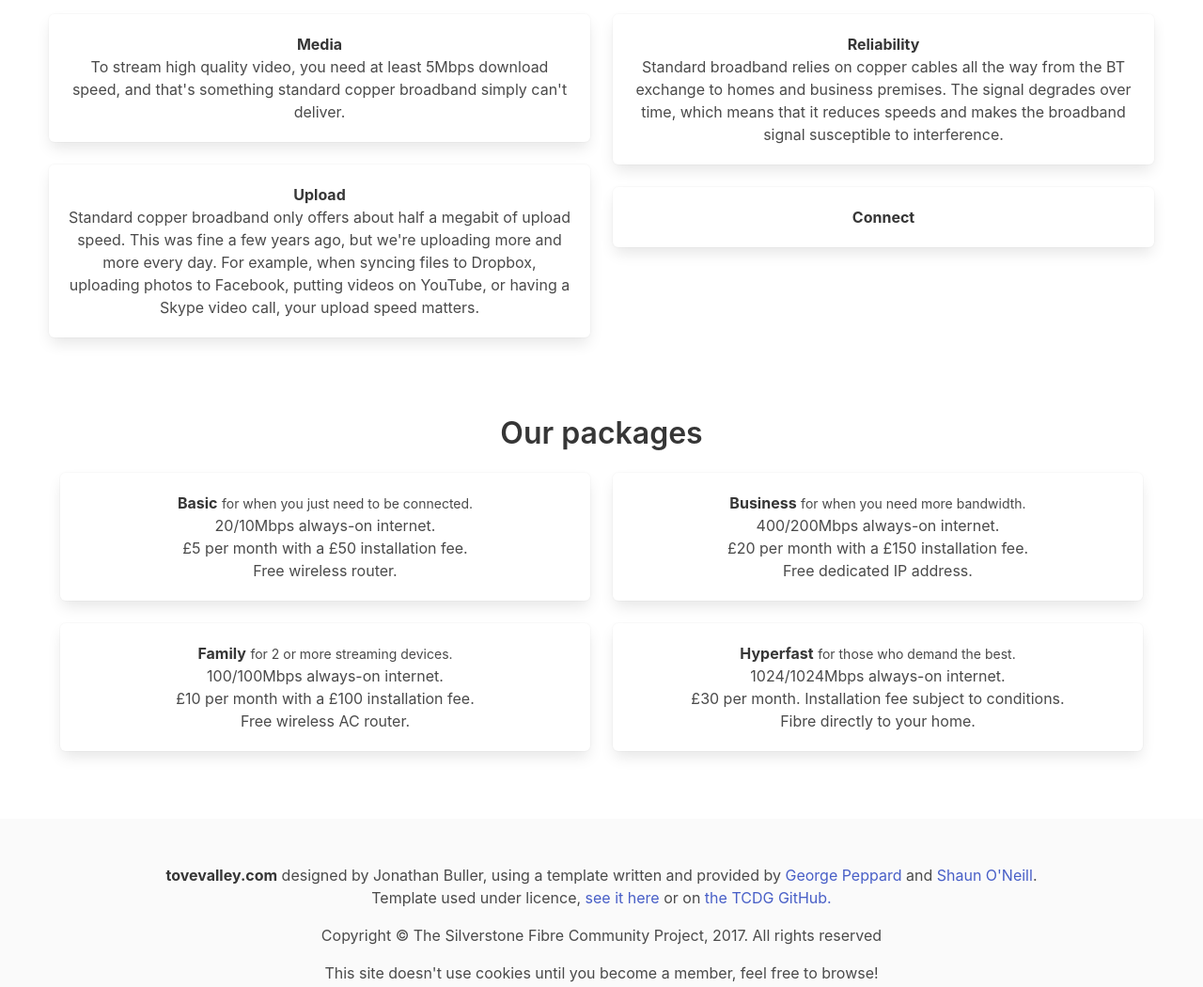
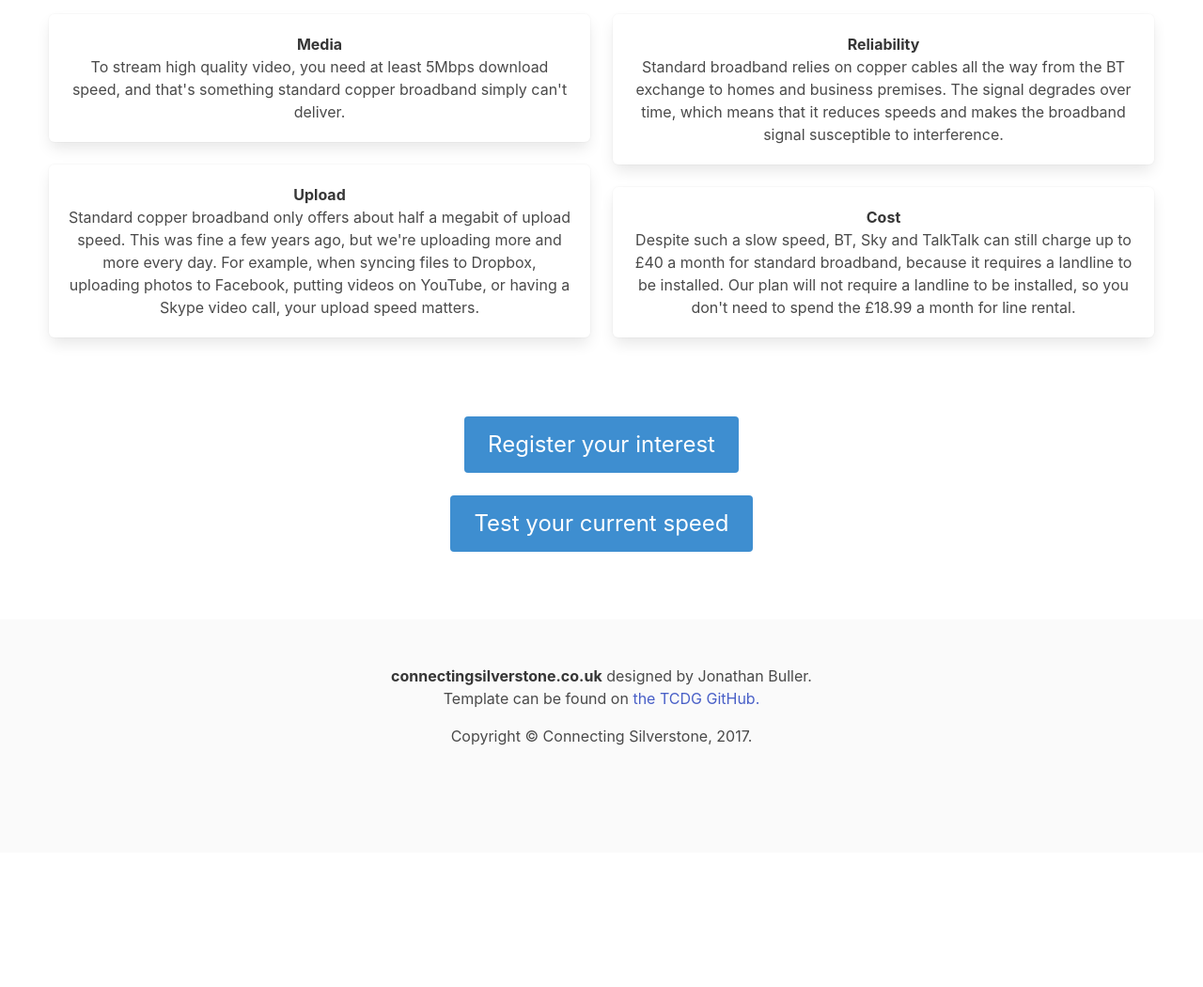
Before and after one commit to connectingsilverstone/connectingsilverstone.github.io, a plain HTML site: page index.html in a window 1280 px wide. Shown: the part 600-1650 px from the top of the page at 94% size. After the commit the page ends 1507 px from the top, so only its background shows below. Drawn offline with nearby package versions, Linux system fonts and the light colour scheme.

Commit message:
Updated with register form and speedtest.

```diff
--- a/index.html
+++ b/index.html
@@ -32,8 +32,11 @@
                         <a class="nav-item is-active" href="/">
                             Home
                         </a>
-                        <a class="nav-item" href="/coverage.html">
-                            Coverage
+                        <a class="nav-item" href="/interest.html">
+                            Register your interest
+                        </a>
+                        <a class="nav-item" href="/speedtest.html">
+                            Speed test
                         </a>
                     </div>
                 </div>
@@ -113,9 +116,9 @@
                         <div class="media-content">
                             <div class="content">
                                 <p>
-                                    <strong>Connect</strong>
+                                    <strong>Cost</strong>
                                     <br>
-
+                                    Despite such a slow speed, BT, Sky and TalkTalk can still charge up to £40 a month for standard broadband, because it requires a landline to be installed. Our plan will not require a landline to be installed, so you don't need to spend the £18.99 a month for line rental.
                                 </p>
                             </div>
                         </div>
@@ -124,102 +127,29 @@
             </div>
         </div>
     </section>
-         <section class="section">
+
+    <section class="section">
         <div class="container has-text-centered">
-            <div class="header">
-                <h1 class="title">
-                    <strong>Our packages</strong>
-                </h1>
-        <div class="columns">
-                <div class="column">
-                    <div class="box">
-                        <article class="media">
-                            <div class="media-content">
-                                <div class="content">
-                                    <p>
-                                        <strong>Basic</strong> <small>for when you just need to be connected.</small>
-                                    <br>
-                                   20/10Mbps always-on internet.
-                                    <br>
-                                    £5 per month with a £50 installation fee.
-                                    <br>
-                                    Free wireless router.
-                                    <br>
-                                    </p>
-                                </div>
-                            </div>
-                        </article>
-                    </div>
-                    <div class="box">
-                        <article class="media">
-                            <div class="media-content">
-                                <div class="content">
-                                    <p>
-                                    <strong>Family</strong> <small>for 2 or more streaming devices.</small>
-                                    <br>
-                                    100/100Mbps always-on internet.
-                                    <br>
-                                    £10 per month with a £100 installation fee.
-                                    <br>
-                                    Free wireless AC router.
-                                    <br>
-                                    </p>
-                                </div>
-                            </div>
-                        </article>
-                    </div>
-                </div>
-                <div class="column">
-                    <div class="box">
-                        <article class="media">
-                            <div class="media-content">
-                                <div class="content">
-                                    <p>
-                                        <strong>Business</strong> <small>for when you need more bandwidth.</small>
-                                    <br>
-                                    400/200Mbps always-on internet.
-                                    <br>
-                                    £20 per month with a £150 installation fee.
-                                    <br>
-                                    Free dedicated IP address.
-                                    <br>
-                                    </p>
-                                </div>
-                            </div>
-                        </article>
-                    </div>
-                    <div class="box">
-                        <article class="media">
-                            <div class="media-content">
-                                <div class="content">
-                                    <p>
-                                        <strong>Hyperfast</strong> <small>for those who demand the best.</small>
-                                    <br>
-                                    1024/1024Mbps always-on internet.
-                                    <br>
-                                    £30 per month. Installation fee subject to conditions.
-                                    <br>
-                                    Fibre directly to your home.
-                                    <br>
-                                    </p>
-                                </div>
-                            </div>
-                        </article>
-                    </div>
-                </div>
-            </div>
+            <div class="block">
+                <a href="register.html" class="button is-info button is-large">Register your interest</a>
+                <br>
+                <br>
+                <a href="speedtest.html" class="button is-info button is-large">Test your current speed</a>
         </div>
+
     </section>
+
 
             <br>
     <footer class="footer">
         <div class="container">
             <div class="content has-text-centered">
                 <p>
-                    <strong>tovevalley.com</strong> designed by Jonathan Buller, using a template written and  provided by <a href="http://inventor02.me">George Peppard</a> and <a href="https://www.shaunoneill.com">Shaun O'Neill</a>.<br> Template used under licence,  <a href="https://github.com/BonkTF/bonktf.github.io/blob/master/LICENCE">see it here</a> or on  <a href="https://github.com/tcdg/collectivedev.com">the TCDG GitHub.</a>
+                    <strong>connectingsilverstone.co.uk</strong> designed by Jonathan Buller.
+                    <br>
+                    Template can be found on <a href="https://github.com/tcdg/collectivedev.com">the TCDG GitHub.</a>
 					<br>
-                    <p>Copyright &copy; The Silverstone Fibre Community Project, 2017. All rights reserved</p>
-					<p> This site doesn't use cookies until you become a member, feel free to browse! </p>
+                <p>Copyright &copy; Connecting Silverstone, 2017.</p>
                 </p>
             </div>
         </div>
--- /dev/null
+++ b/register.html
@@ -0,0 +1,87 @@
+<!DOCTYPE html>
+<html>
+<head>
+    <title>connecting silverstone</title>
+
+    <link rel="stylesheet" href="https://cdnjs.cloudflare.com/ajax/libs/bulma/0.2.3/css/bulma.min.css">
+    <link rel="stylesheet" href="https://maxcdn.bootstrapcdn.com/font-awesome/4.6.3/css/font-awesome.min.css">
+
+    <meta name="author"
+        content="connecting silverstone<">
+    <meta name="description"
+        content="">
+</head>
+<body>
+    <section class="hero is-info is-medium">
+        <div class="hero-head">
+            <nav class="nav">
+                <div class="container">
+                    <div class="nav-left">
+                        <a class="nav-item is-brand" href="/">
+                            Connecting Silverstone
+                        </a>
+                    </div>
+
+                    <span class="nav-toggle">
+                        <span></span>
+                        <span></span>
+                        <span></span>
+                        <span></span>
+                    </span>
+                    <div class="nav-right nav-menu">
+                        <a class="nav-item" href="/">
+                            Home
+                        </a>
+                        <a class="nav-item is-active href" href="/interest.html">
+                            Register your interest
+                        </a>
+                        <a class="nav-item" href="/speedtest.html">
+                            Speed test
+                        </a>
+                    </div>
+                </div>
+            </nav>
+        </div>
+    </section>
+
+
+    <section>
+        <style type="text/css">
+            body, html
+            {
+                margin: 0; padding: 0; height: 100%; overflow: hidden;
+            }
+
+            #content
+            {
+                position:absolute; left: 0; right: 0; bottom: 0; top: 0px;
+            }
+        </style>
+    </head>
+    <body>
+        <div id="content">
+            <iframe width="100%" height="100%" frameborder="0" src="https://docs.google.com/forms/d/e/1FAIpQLSexjJZWTUMQ0PW893LU3k1k_L3Jj1im6hcZTbFx8w5rFbvMbQ/viewform?usp=sf_link" />
+        </div>
+        </section>
+    <footer class="footer">
+        <div class="container">
+            <div class="content has-text-centered">
+                <p>
+                    <strong>connectingsilverstone.co.uk</strong> designed by Jonathan Buller.
+                    <br>
+                    Template can be found on <a href="https://github.com/tcdg/collectivedev.com">the TCDG GitHub.</a>
+                    View the <a href="https://github.com/TCDG/collectivedev.com/blob/gh-pages/LICENSE.md"> licence here.</a>
+					<br>
+                <p>Copyright &copy; Connecting Silverstone, 2017.</p>
+                </p>
+            </div>
+        </div>
+    </footer>
+</body>
+</html>
+<script>
+function doneLoading(frame, loader){
+	document.getElementById(loader).style.display = "none";
+	document.getElementById(frame).style.display = "initial";
+}
+</script>
```
Also changed, not shown: 404.html (+1 -1 lines), speedtest.html (added, +69 -0 lines), dog.gif (deleted).
